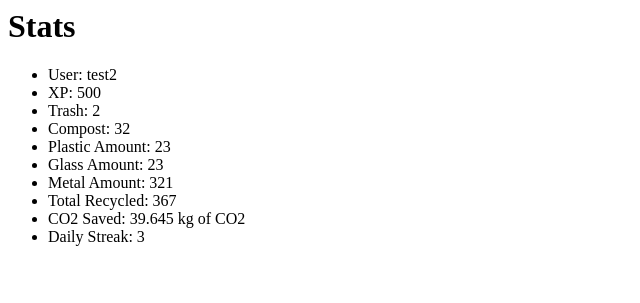
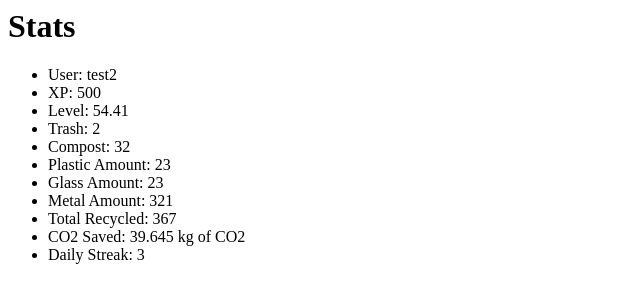
Before and after one commit to tsechris/CodeJam13, a Django app: page /game/ in a window 1280 px wide. Shown: the top 303 px of the page, without its empty margins (0-640 px from the left). Run offline with Django 4.2, Linux system fonts and the light colour scheme; data comes from the database, SQL or seed files in the repository; both versions use the stored data as it was after the commit.

Commit message:
minor fixes

```diff
--- a/EcoSnap/game/admin.py
+++ b/EcoSnap/game/admin.py
@@ -1,6 +1,7 @@
 from django.contrib import admin
-from .models import RecycleStats
+from .models import RecycleStats, History
 
 # Register your models here.
 
 admin.site.register(RecycleStats)
+admin.site.register(History)
--- a/EcoSnap/game/templates/game.html
+++ b/EcoSnap/game/templates/game.html
@@ -2,6 +2,7 @@
 <ul>
     <li>User: {{user}}</li>
     <li>XP: {{xp}}</li>
+    <li>Level: {{level}} </li>
 
     <li>Trash: {{trash}}</li>
     <li>Compost: {{compost}}</li>
--- a/EcoSnap/game/views.py
+++ b/EcoSnap/game/views.py
@@ -7,7 +7,7 @@ def game(requests):
     entry = RecycleStats.objects.filter(user="test2")
     user = entry.get(user="test2")
     total_recycled = user.glass + user.metal + user.plastic
-    level = 100*log10(user.xp/20 + 10) - 100
+    level = round((100*log10(user.xp/20 + 10) - 100), 2)
 
     glass_emission = user.glass * 302 # average CO2 saved from recycling a glass bottle is 302g
     metal_emission = user.metal * 99 # average CO2 save from recycling an aluminium can is 99g
```
Also changed, not shown: EcoSnap/db.sqlite3.
